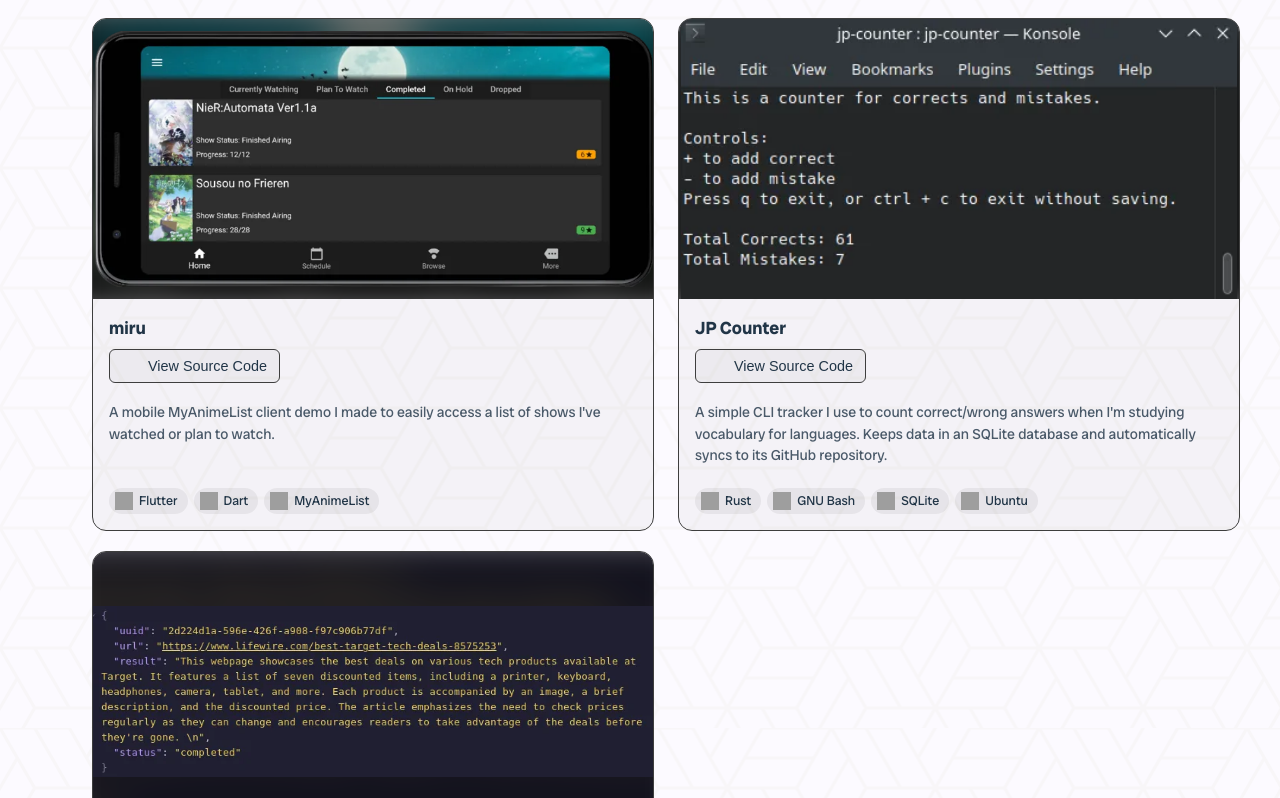
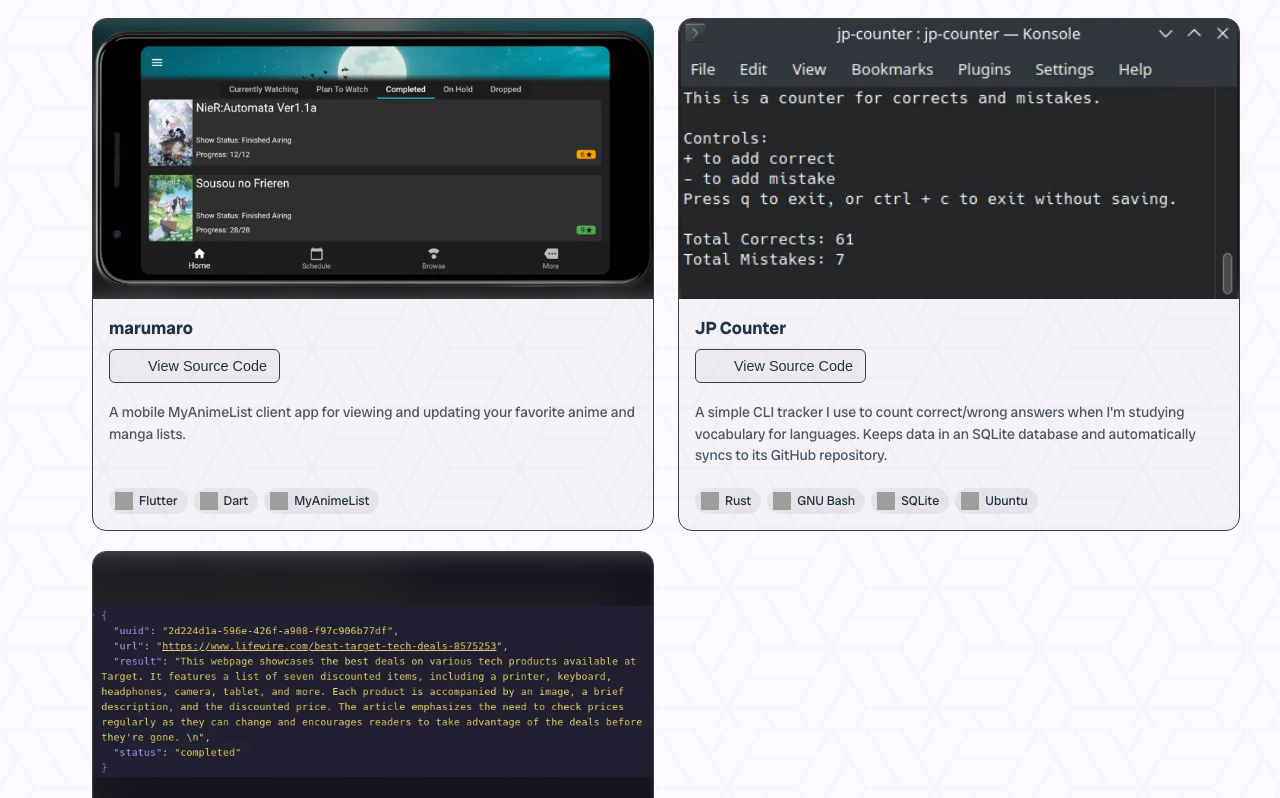
Before and after one commit to jrpdango/jrpdango.github.io, a Vue app: page / in a window 1280 px wide. Shown: the part 2472-3270 px from the top of the page. Built offline with nearby package versions, Linux system fonts and the light colour scheme; grey boxes are pictures that could not be loaded; some icons are missing.

Commit message:
fix: miru image and url to new marumaro

```diff
--- a/src/data/projects.ts
+++ b/src/data/projects.ts
@@ -38,7 +38,7 @@
 import humbleresumeThumbnail from "../assets/projects/humbleresume.webp";
 import jpCounterThumbnail from "../assets/projects/jp-counter.webp";
 import midiThumbnail from "../assets/projects/midi.webp";
-import miruThumbnail from "../assets/projects/miru.webp";
+import marumaroThumbnail from "../assets/projects/marumaro.webp";
 import orbaluxThumbnail from "../assets/projects/orbalux.webp";
 import pageSummarizerThumbnail from "../assets/projects/page-summarizer.webp";
 import wecourtsThumbnail from "../assets/projects/wecourts.webp";
@@ -87,15 +87,15 @@
         techsUsed: [siVuedotjs, siTauri],
     },
     {
-        name: "miru",
+        name: "marumaro",
         description:
-            "A mobile MyAnimeList client demo I made to easily access a list of shows I've watched or plan to watch.",
+            "A mobile MyAnimeList client app for viewing and updating your favorite anime and manga lists.",
         thumbnail: {
-            forDark: miruThumbnail,
+            forDark: marumaroThumbnail,
         },
         urls: [
             {
-                href: "https://jrpdango.github.io/gittop/display?repo=miru&owner=jrpdango&token=wqNgw6lHVsOmRGHDmMO2E2osdH9RwrgPNwPDulAxVsOdfkpyY8K9bMKRwr4mwo0FL1rCoMO5w5pkY8OZGMOfw4QwMytMwqZTw5XDk8O5BhfDu1rDkX7DtS_CkMOew4UGwr1gcgTChmIdTcKGwqsOdSY8wrEaw5PCrkUJw7zCjmwEw7_Cj2fClMKDwqY2LDXDmFQrT37CiH1sw7YXf8OsacOobsOJZsKLG8K6",
+                href: "https://github.com/jrpdango/marumaro",
                 label: "View Source Code",
                 icon: Code,
             },
```
Also changed, not shown: src/assets/projects/marumaro.webp (renamed from src/assets/projects/miru.webp).
